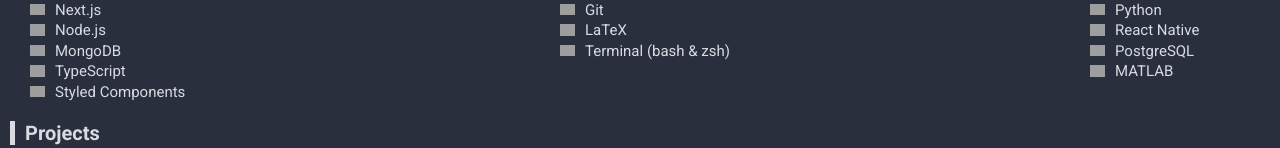
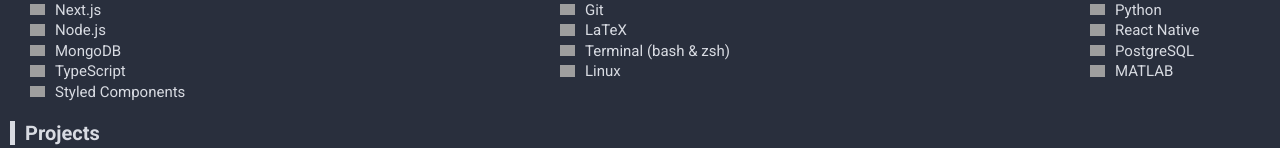
Before and after one commit to iago-mendes/iago-mendes, a Next.js app: page /resume/cs in a window 1280 px wide. Shown: the part 302-450 px from the top of the page. Built offline with nearby package versions, Linux system fonts and the light colour scheme; grey boxes are pictures that could not be loaded.

Commit message:
add linux to techs

```diff
--- a/src/pages/resume/cs.tsx
+++ b/src/pages/resume/cs.tsx
@@ -156,6 +156,10 @@
 								<img src='https://raw.githubusercontent.com/github/explore/80688e429a7d4ef2fca1e82350fe8e3517d3494d/topics/terminal/terminal.png' alt='Terminal' />
 								<span>Terminal (bash & zsh)</span>
 							</li>
+							<li>
+								<img src='https://cdn.worldvectorlogo.com/logos/tux.svg' alt='Linux' />
+								<span>Linux</span>
+							</li>
 						</ul>
 					</div>
 					<div className='group'>
```
